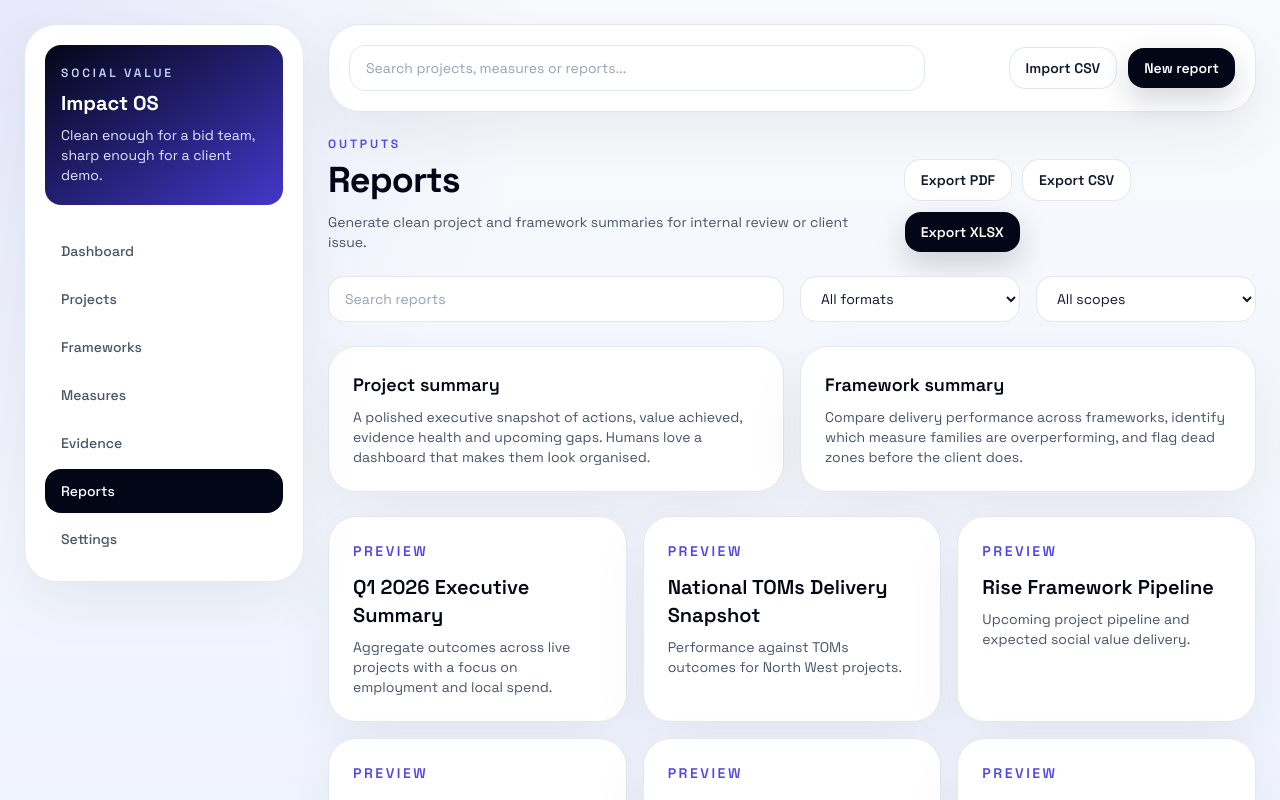
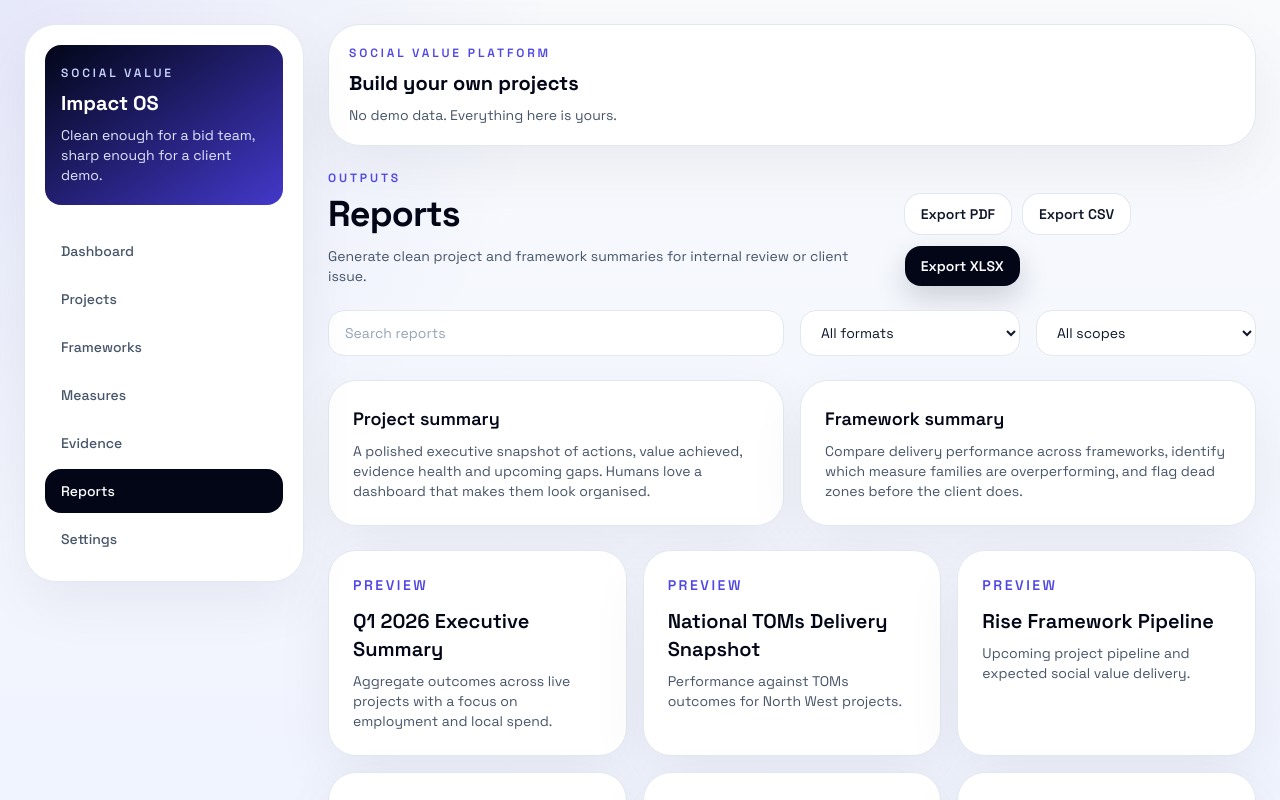
Before and after one commit to MichaelH9De/SHA-Dashboard-SV-D4, a Next.js app: page /reports in a window 1280 px wide. Shown: the top 800 px of the page. Built offline with nearby package versions, Linux system fonts and the light colour scheme.

Commit message:
Reset frameworks/measures/topbar to blank usable state

```diff
--- a/components/frameworks/FrameworkList.tsx
+++ b/components/frameworks/FrameworkList.tsx
@@ -1,6 +1,10 @@
-import { frameworks } from '@/lib/data/frameworks'
-import FrameworkCard from './FrameworkCard'
-
 export default function FrameworkList() {
-  return <div className="grid gap-4 xl:grid-cols-2">{frameworks.map((framework) => <FrameworkCard key={framework.id} framework={framework} />)}</div>
+  return (
+    <div className="rounded-xl border border-slate-200 bg-white p-6 text-center">
+      <h3 className="text-lg font-semibold text-slate-950">No frameworks yet</h3>
+      <p className="mt-2 text-sm text-slate-600">
+        Framework creation will be added next.
+      </p>
+    </div>
+  )
 }
--- a/components/frameworks/FrameworkStats.tsx
+++ b/components/frameworks/FrameworkStats.tsx
@@ -1,17 +1,3 @@
-import Card from '@/components/ui/Card'
-import { frameworks } from '@/lib/data/frameworks'
-import { seedProjects } from '@/lib/data/seedProjects'
-
 export default function FrameworkStats() {
-  return (
-    <div className="grid gap-4 md:grid-cols-3">
-      {frameworks.map((framework) => (
-        <Card key={framework.id}>
-          <div className="text-sm font-medium text-slate-500">{framework.name}</div>
-          <div className="mt-3 text-3xl font-bold text-slate-950">{seedProjects.filter((project) => project.frameworkId === framework.id).length}</div>
-          <p className="mt-2 text-sm text-slate-600">Projects currently mapped to this framework.</p>
-        </Card>
-      ))}
-    </div>
-  )
+  return null
 }
--- a/components/layout/Topbar.tsx
+++ b/components/layout/Topbar.tsx
@@ -1,6 +1,15 @@
-import SearchInput from '@/components/ui/SearchInput'
-import Button from '@/components/ui/Button'
-
 export default function Topbar() {
-  return <div className="flex flex-col gap-4 rounded-[32px] border border-slate-200 bg-white p-5 shadow-[0_20px_60px_rgba(15,23,42,0.06)] md:flex-row md:items-center md:justify-between"><div className="max-w-xl flex-1"><SearchInput /></div><div className="flex gap-3"><Button variant="secondary">Import CSV</Button><Button>New report</Button></div></div>
+  return (
+    <div className="rounded-[32px] border border-slate-200 bg-white p-5 shadow-[0_20px_60px_rgba(15,23,42,0.06)]">
+      <p className="text-xs font-semibold uppercase tracking-[0.24em] text-indigo-600">
+        Social Value Platform
+      </p>
+      <h2 className="mt-2 text-xl font-bold text-slate-950">
+        Build your own projects
+      </h2>
+      <p className="mt-2 text-sm text-slate-600">
+        No demo data. Everything here is yours.
+      </p>
+    </div>
+  )
 }
--- a/components/measures/MeasureTable.tsx
+++ b/components/measures/MeasureTable.tsx
@@ -1,14 +1,3 @@
-import Badge from '@/components/ui/Badge'
-import Table from '@/components/ui/Table'
-import { measures } from '@/lib/data/measures'
-import { formatCurrency } from '@/lib/utils/formatCurrency'
-import { formatUnit } from '@/lib/utils/formatUnit'
-
 export default function MeasureTable() {
-  return (
-    <Table
-      head={<tr><th className="px-6 py-4 text-xs font-semibold uppercase tracking-[0.18em] text-slate-500">Measure</th><th className="px-6 py-4 text-xs font-semibold uppercase tracking-[0.18em] text-slate-500">Category</th><th className="px-6 py-4 text-xs font-semibold uppercase tracking-[0.18em] text-slate-500">Unit</th><th className="px-6 py-4 text-xs font-semibold uppercase tracking-[0.18em] text-slate-500">Proxy value</th></tr>}
-      body={<>{measures.map((measure) => <tr key={measure.id}><td className="px-6 py-4"><div className="font-medium text-slate-900">{measure.name}</div><div className="mt-1 text-sm text-slate-500">{measure.description}</div></td><td className="px-6 py-4 text-sm text-slate-700">{measure.category}</td><td className="px-6 py-4 text-sm text-slate-700">{formatUnit(measure.unit)}</td><td className="px-6 py-4 text-sm text-slate-700">{formatCurrency(measure.proxyValue)}</td></tr>)}</>}
-    />
-  )
+  return null
 }
--- a/components/measures/MeasuresLibrary.tsx
+++ b/components/measures/MeasuresLibrary.tsx
@@ -1,6 +1,10 @@
-import { measures } from '@/lib/data/measures'
-import MeasureCard from './MeasureCard'
-
 export default function MeasuresLibrary() {
-  return <div className="grid gap-4 xl:grid-cols-2">{measures.map((measure) => <MeasureCard key={measure.id} measure={measure} />)}</div>
+  return (
+    <div className="rounded-xl border border-slate-200 bg-white p-6 text-center">
+      <h3 className="text-lg font-semibold text-slate-950">No metrics yet</h3>
+      <p className="mt-2 text-sm text-slate-600">
+        You’ll be able to create your own metrics here.
+      </p>
+    </div>
+  )
 }
```
